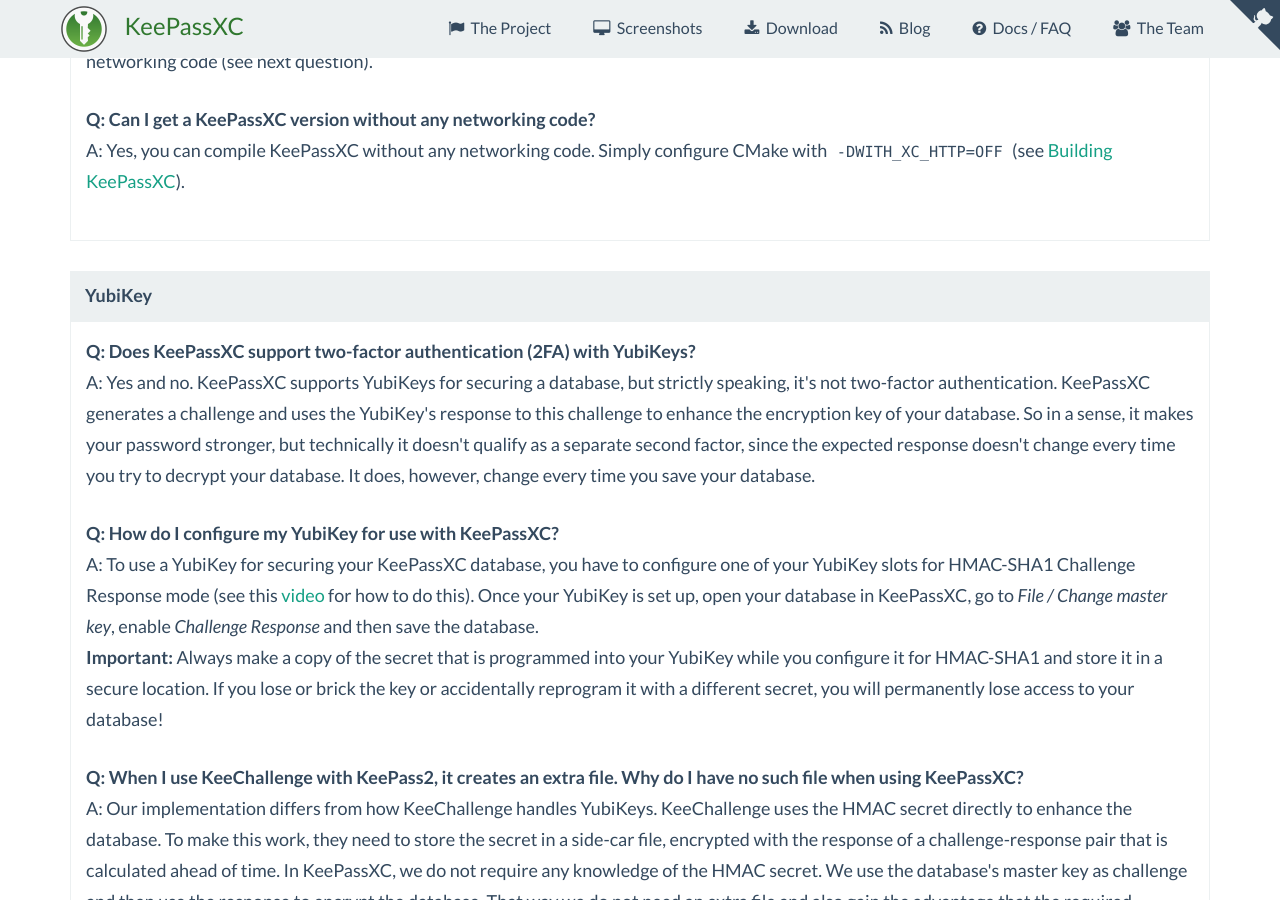
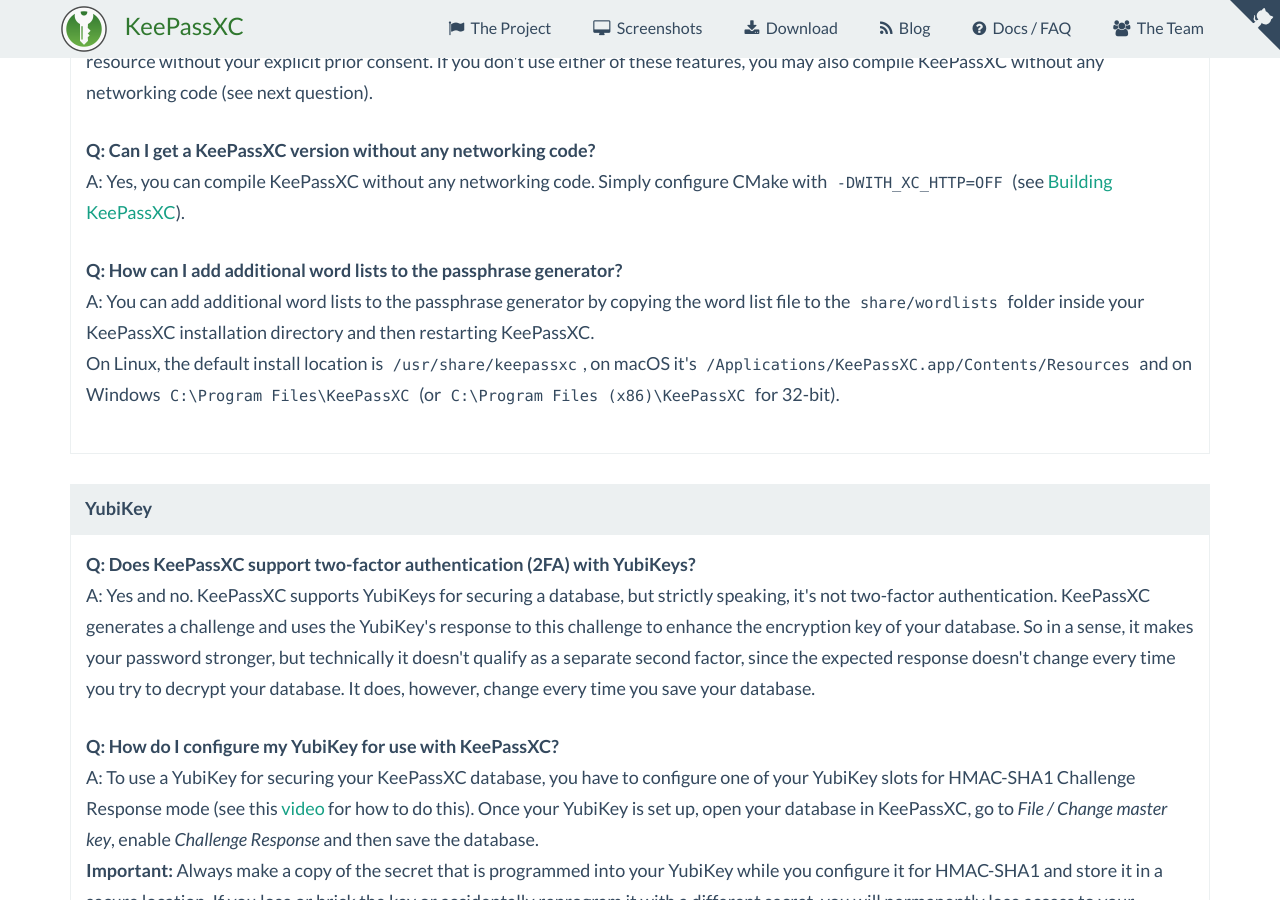
Before and after one commit to keepassxreboot/keepassxc-org, a Jekyll site: the page built from docs.html, in a window 1280 px wide and 900 px high, scrolled down 3829 px. Built offline with Jekyll 4.4.1, drawn with Linux system fonts in a browser that asks for light colours; comment, search, counter and statistics services are not loaded; some of the changed text lies outside the part shown.

Commit message:
Add FAQ entry about word lists

```diff
--- a/docs.html
+++ b/docs.html
@@ -45,6 +45,7 @@
         <li><a href="#faq-audit">Has KeePassXC ever had an external security audit? Why not?</a></li>
         <li><a href="#faq-security-network">I see that KeePassXC requires network access. What for?</a></li>
         <li><a href="#faq-security-no-network">Can I get a KeePassXC version without any networking code?</a></li>
+        <li><a href="#faq-security-wordlist">How can I add additional word lists to the passphrase generator?</a></li>
     </ul>
 
     <h5>YubiKey</h5>
@@ -182,6 +183,15 @@
             Yes, you can compile KeePassXC without any networking code. Simply configure CMake with <code>-DWITH_XC_HTTP=OFF</code>
             (see <a href="https://github.com/keepassxreboot/keepassxc/wiki/Building-KeePassXC">Building KeePassXC</a>).
         </dd>
+
+        <dt id="faq-security-wordlist"><a href="#faq-security-wordlist">How can I add additional word lists to the passphrase generator?</a></dt>
+        <dd>
+            You can add additional word lists to the passphrase generator by copying the word list file to the <code>share/wordlists</code>
+            folder inside your KeePassXC installation directory and then restarting KeePassXC.<br>
+            On Linux, the default install location is <code>/usr/share/keepassxc</code>, on macOS it's
+            <code>/Applications/KeePassXC.app/Contents/Resources</code> and on Windows <code>C:\Program Files\KeePassXC</code>
+            (or <code>C:\Program Files (x86)\KeePassXC</code> for 32-bit).
+        </dd>
     </dl>
 
     <h5>YubiKey</h5>
```
